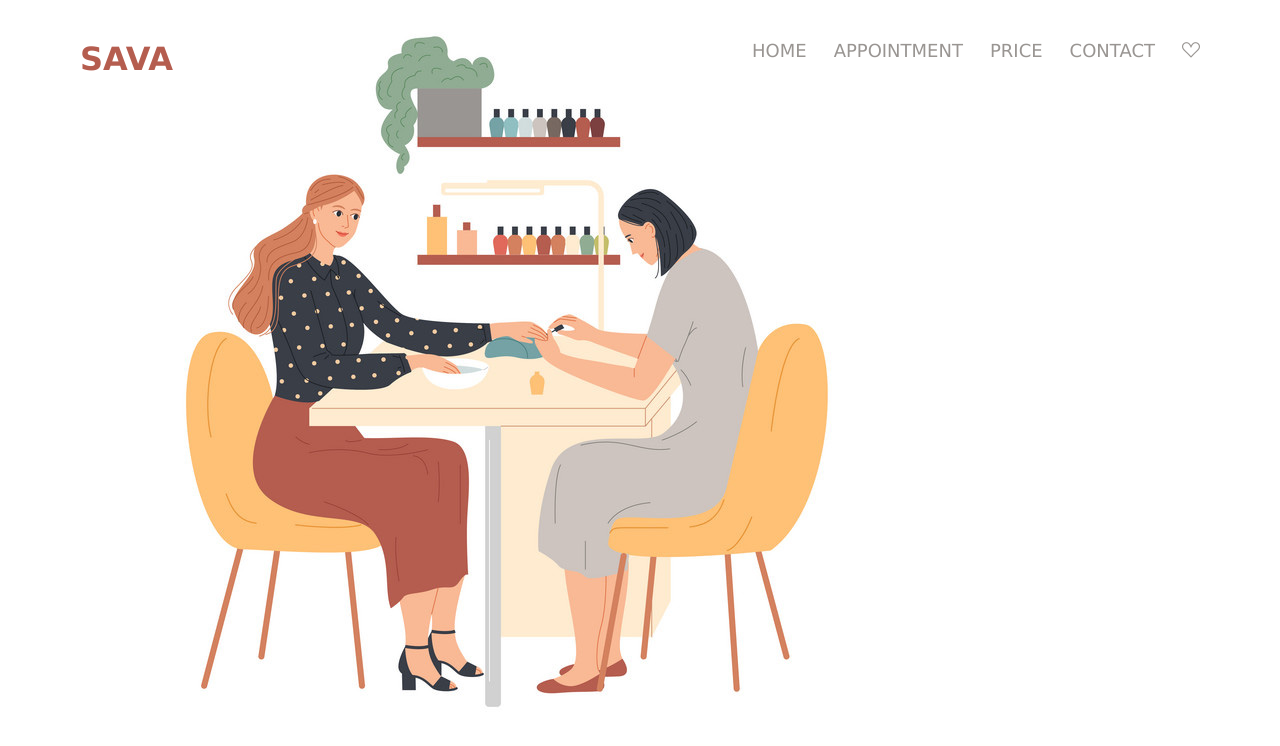
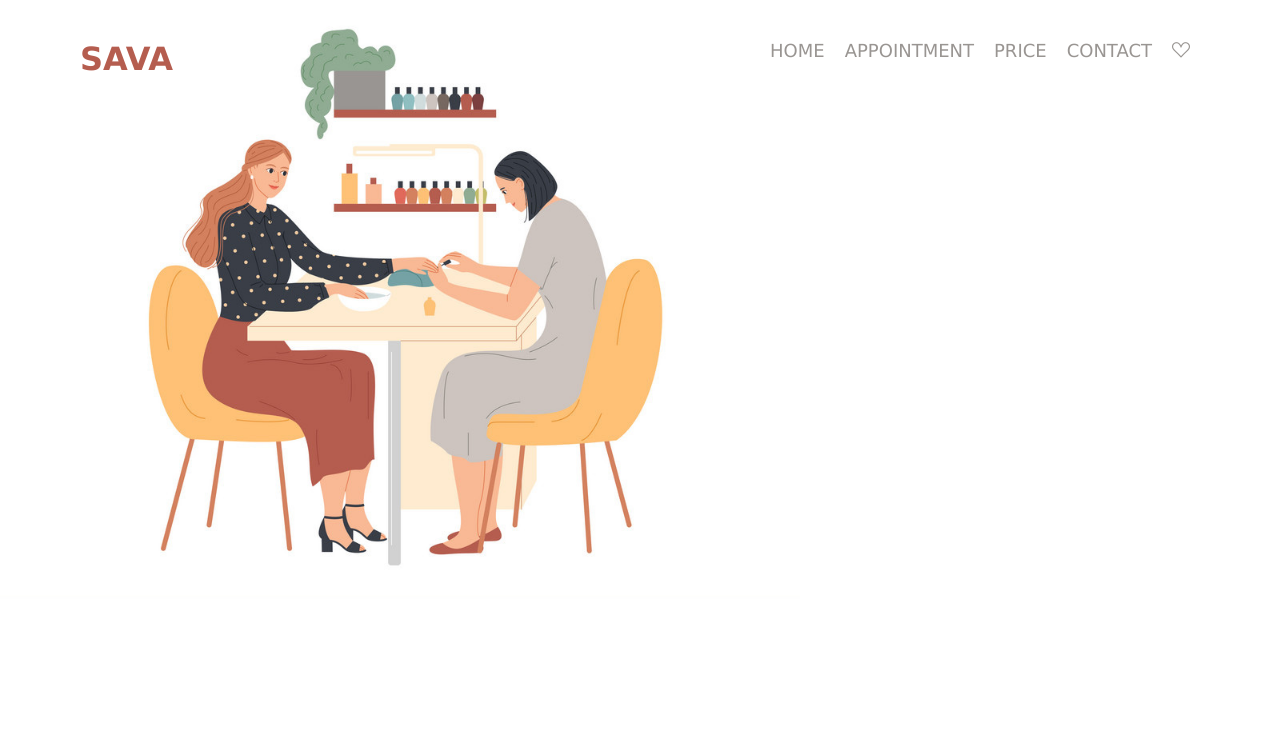
Before and after one commit to Tatsiana-Savashchuk/Project-3, a React (Create React App) app: page / in a window 1280 px wide. Shown: the top 746 px of the page. Built offline with nearby package versions, Linux system fonts and the light colour scheme.

Commit message:
fixed small issues + made a few changes in styles

```diff
--- a/src/components/header/Header.css
+++ b/src/components/header/Header.css
@@ -8,10 +8,6 @@ header h1 {
   color: #b55d4f;
 }
 
-nav {
-    width: 40%;
-}
-
 ul {
   justify-content: space-between;
   display: flex;
@@ -19,6 +15,10 @@ ul {
   padding-left: 0;
   list-style: none;
   color: #999592;
+}
+
+li {
+  margin: 0 10px;
 }
 
 .menu-item {
--- a/src/index.css
+++ b/src/index.css
@@ -2,6 +2,7 @@ body {
   margin: 0;
   padding: 40px 80px;
   background-image: url('assets/images/background.jpg');
+  background-size: 100vh;
   /* background-size: contain; */
   background-repeat: no-repeat;
   /* font-family: -apple-system, BlinkMacSystemFont, 'Segoe UI', 'Roboto', 'Oxygen',
```
Lines whose indentation alone changed are shown as unchanged.
